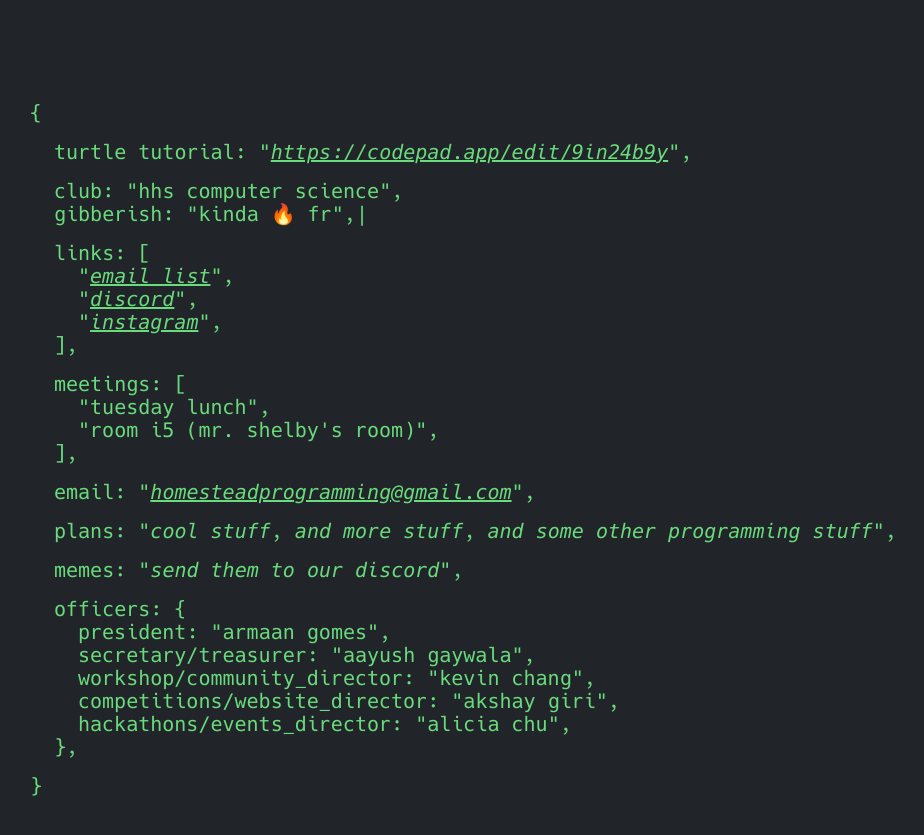
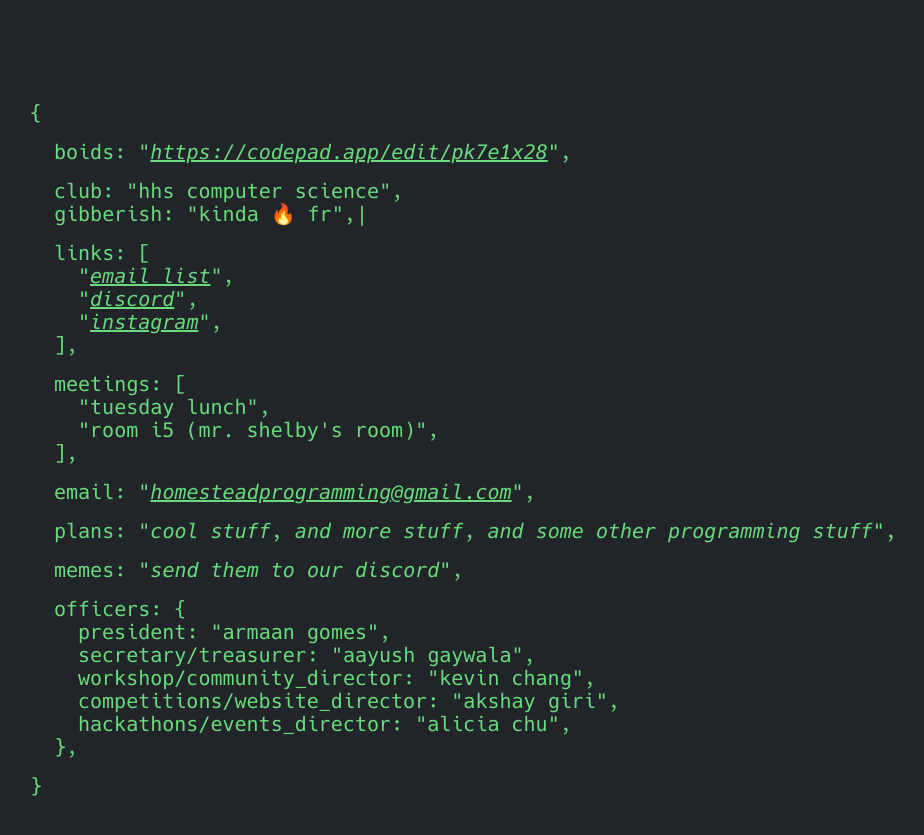
Before and after one commit to arghunter/arghunter.github.io, a Jekyll site: the page built from index.md, in a window 1280 px wide. Shown: the top 835 px of the page, without its empty margins (226-1150 px from the left). Built offline with Jekyll 4.4.1, drawn with Linux system fonts in a browser that asks for light colours.

Commit message:
Update home.html

```diff
--- a/_layouts/home.html
+++ b/_layouts/home.html
@@ -4,7 +4,7 @@ layout: default
 
 <main class="json">
   <div class="block">
-    <p><span class="key">Turtle Tutorial</span><span class="attr"><a href="https://codepad.app/edit/9in24b9y">{{ "https://codepad.app/edit/9in24b9y" }}</a></span></p>
+    <p><span class="key">Boids</span><span class="attr"><a href="https://codepad.app/edit/pk7e1x28">{{ "https://codepad.app/edit/pk7e1x28" }}</a></span></p>
   </div>
   <div class="block">
     {% if site.json.name %}
```
